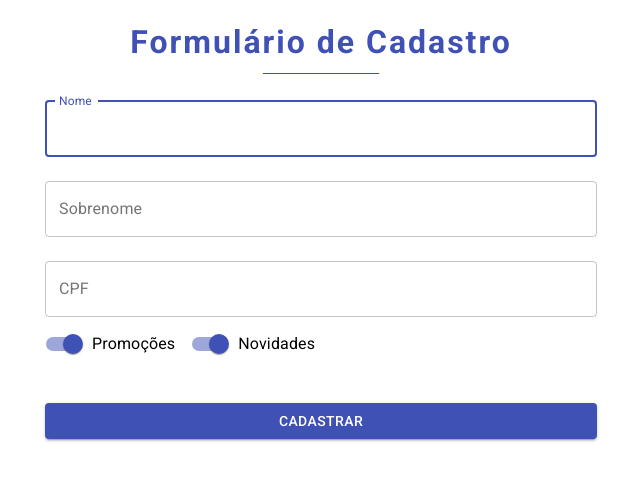
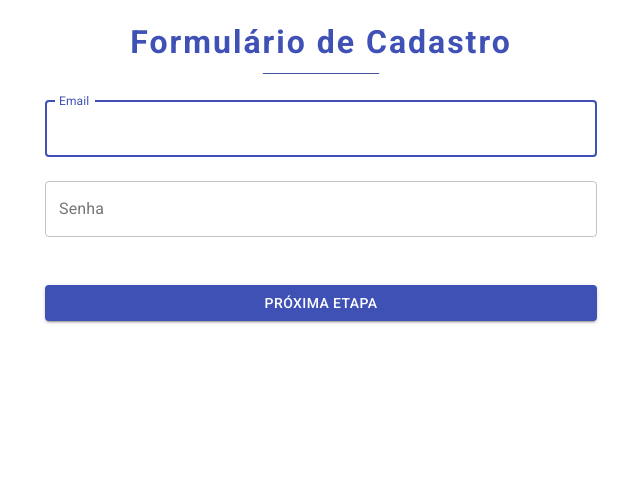
Before and after one commit to BernardoOficial/Formix, a React (Create React App) app: page / in a window 1280 px wide. Shown: the top 480 px of the page, without its empty margins (319-959 px from the left). Built offline with nearby package versions, Linux system fonts and the light colour scheme.

Commit message:
Criando uma renderização condicional

```diff
--- /dev/null
+++ b/src/components/FormularioCadastro/DadosUsuario/DadosUsuario.jsx
@@ -0,0 +1,50 @@
+import React, { useState } from 'react';
+import { Box, Button, TextField } from '@material-ui/core';
+
+function DadosUsuario({ uptadeEtapa }) {
+
+    function handleFormSubmit(evento) {
+        evento.preventDefault();
+        uptadeEtapa();
+    }
+
+    return(
+        <form
+            onSubmit={handleFormSubmit}
+        >
+            <TextField
+                id="email"
+                name="email"
+                label="Email"
+                type="email"
+                variant="outlined"
+                autoFocus={true}
+                fullWidth
+                margin="normal"
+            />
+
+            <TextField
+                id="senha"
+                name="senha"
+                label="Senha"
+                type="password"
+                variant="outlined"
+                fullWidth
+                margin="normal"
+            />
+
+            <Box mt={5}>
+                <Button
+                    type="submit"
+                    variant="contained"
+                    color="primary"
+                    fullWidth
+                >
+                    Próxima Etapa
+                </Button>
+            </Box>
+        </form>
+    );
+}
+
+export default DadosUsuario;
--- a/src/components/FormularioCadastro/FormularioCadastro.jsx
+++ b/src/components/FormularioCadastro/FormularioCadastro.jsx
@@ -1,124 +1,34 @@
 import React, { useState } from 'react';
-import { Box, Button, TextField, Switch, FormControlLabel } from '@material-ui/core'
+import DadosEntrega from './DadosEntrega';
+import DadosPessoais from './DadosPessoais';
+import DadosUsuario from './DadosUsuario';
 
 function FormularioCadastro({ enviarDados, validarCPF }) {
 
-    const [nome, setNome] = useState("");
-    const [sobrenome, setSobrenome] = useState("");
-    const [cpf, setCPF] = useState("");
-    const [promocoes, setPromocoes] = useState(true);
-    const [novidades, setNovidades] = useState(true);
-    const [erros, setErros] = useState({
-        cpf: {
-            temErro: false,
-            textoAjuda: ""
-        }
-    })
+    const [etapaAtual, setEtapaAtual] = useState(0);
 
-    function handleInputChange(evento) {
-        const nomeInserido = evento.target.form.nome.value;
-        const sobrenomeInserido = evento.target.form.sobrenome.value;
-        const cpfInserido = evento.target.form.cpf.value;
-        const isCheckboxPromocoes = evento.target.form.promocoes.checked;
-        const isCheckboxNovidades = evento.target.form.novidades.checked;
-
-        setNome(nomeInserido);
-        setSobrenome(sobrenomeInserido);
-        setCPF(cpfInserido);
-        setPromocoes(isCheckboxPromocoes);
-        setNovidades(isCheckboxNovidades);
+    function uptadeEtapa() {
+        setEtapaAtual(etapaAtual + 1);
     }
 
-    function handleInputBlur() {
+    function selecionarFormulario(etapa) {
 
-        setErros({ cpf: validarCPF(cpf) });
-    }
-
-    function handleFormSubmit(evento) {
-        evento.preventDefault();
-        enviarDados({ nome, sobrenome, cpf, promocoes, novidades });
+        switch(etapa) {
+            case 0:
+                return <DadosUsuario uptadeEtapa={uptadeEtapa} />
+            case 1:
+                return <DadosPessoais enviarDados={enviarDados} validarCPF={validarCPF} />
+            case 2:
+                return <DadosEntrega />
+            default:
+                console.error("Falha ao selecionar o Formulário");
+        }
     }
 
     return (
-        <form onSubmit={handleFormSubmit}>
-            <TextField
-                id="nome"
-                name="nome"
-                label="Nome"
-                variant="outlined"
-                autoFocus={true}
-                fullWidth
-                margin="normal"
-                value={nome}
-
-                onChange={handleInputChange}
-            />
-
-            <TextField
-                id="sobrenome"
-                name="sobrenome"
-                label="Sobrenome"
-                variant="outlined"
-                fullWidth
-                margin="normal"
-
-                value={sobrenome}
-
-                onChange={handleInputChange}
-            />
-
-            <TextField
-                id="cpf"
-                name="cpf"
-                label="CPF"
-                variant="outlined"
-                fullWidth
-                margin="normal"
-
-                value={cpf}
-                onChange={handleInputChange}
-                onBlur={handleInputBlur}
-
-
-                error={erros.cpf.temErro}
-                helperText={erros.cpf.textoAjuda}
-            />
-
-            <FormControlLabel
-                label="Promoções"
-                control={
-                    <Switch
-                        name="promocoes"
-                        color="primary"
-                        checked={promocoes}
-                        onChange={handleInputChange}
-                    />
-                }
-            />
-
-            <FormControlLabel
-                label="Novidades"
-                control={
-                    <Switch
-                        name="novidades"
-                        color="primary"
-                        checked={novidades}
-                        onChange={handleInputChange}
-                    />
-                }
-            />
-
-            <Box mt={5}>
-                <Button
-                    type="submit"
-                    variant="contained"
-                    color="primary"
-                    fullWidth
-                >
-                    Cadastrar
-                </Button>
-            </Box>
-        </form>
+        <>
+            {selecionarFormulario(etapaAtual)}
+        </>
     )
 }
 
```
